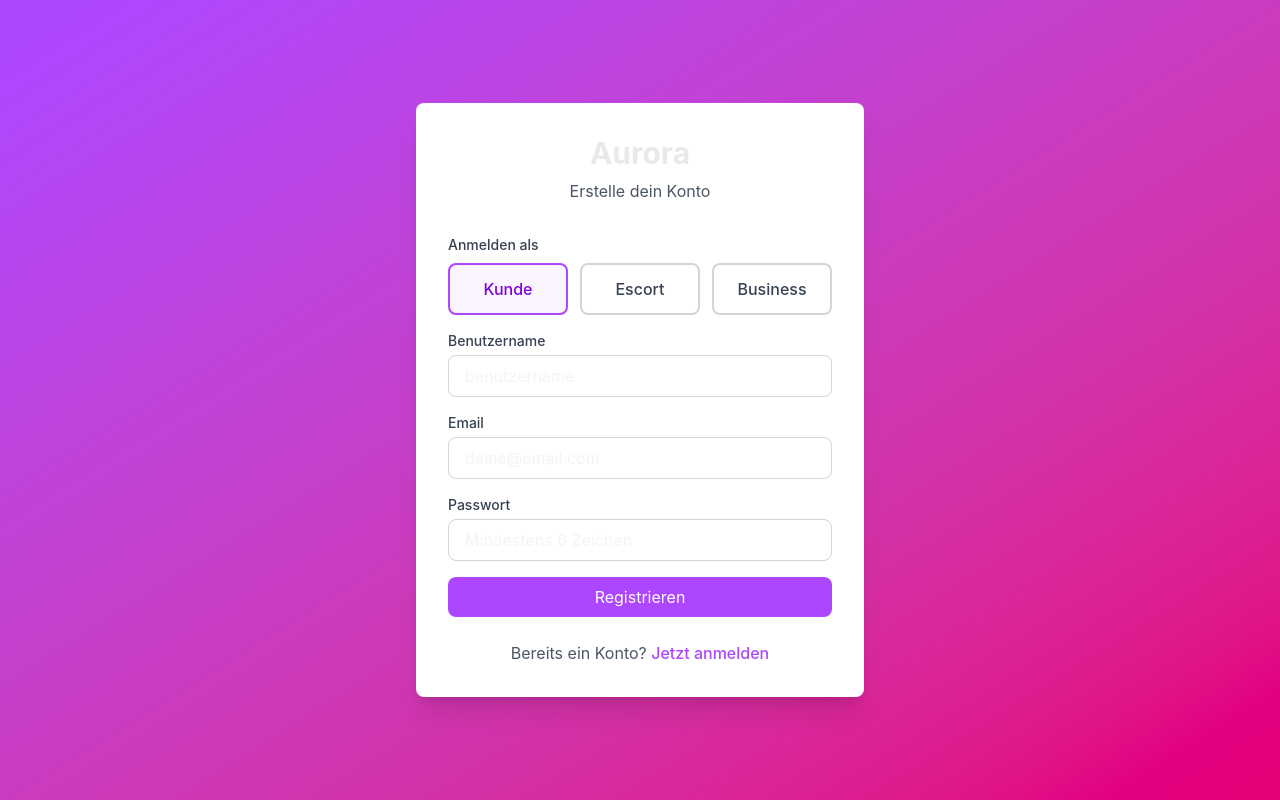
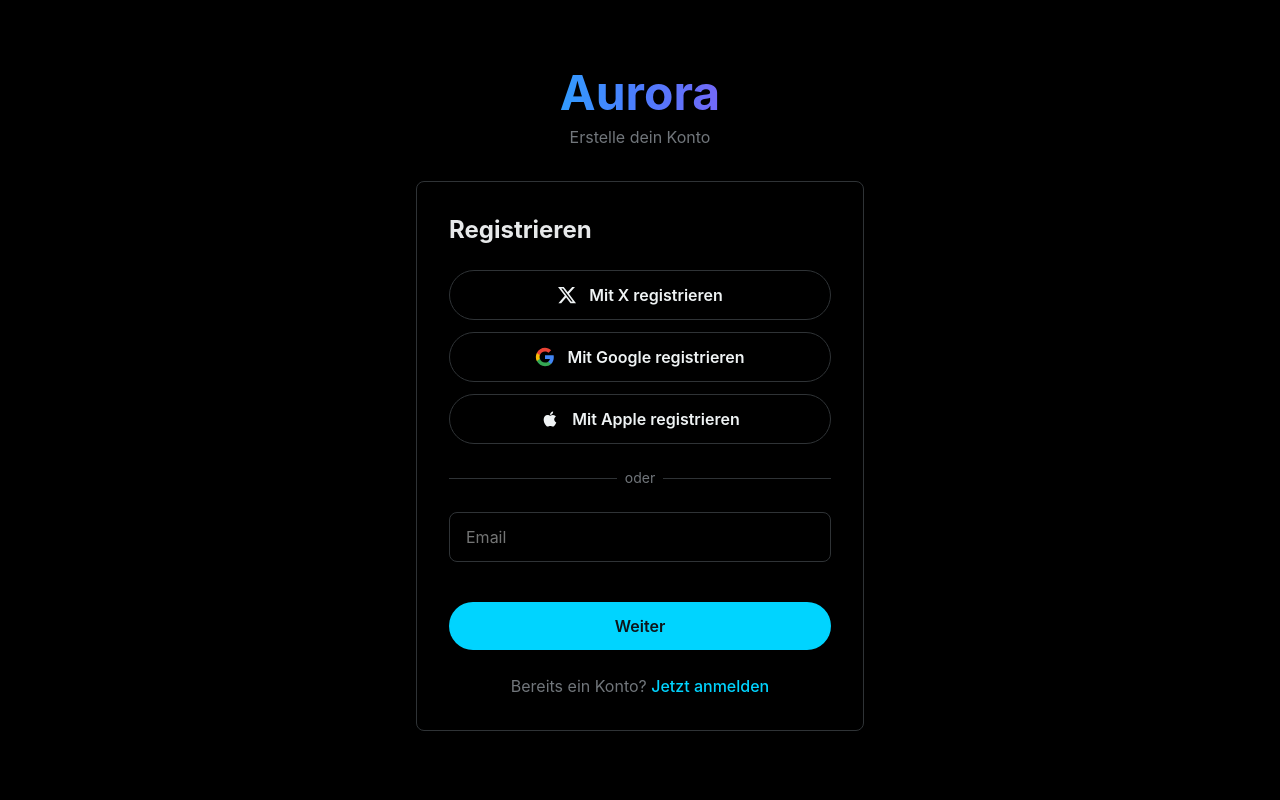
Before and after one commit to christophersteins/aurora, a Next.js app in the folder frontend/: page /register in a window 1280 px wide. Built offline with nearby package versions, Linux system fonts and the light colour scheme; no server answers.

Commit message:
feat: Create Header component with logo, navigation and auth-based buttons

```diff
--- a/frontend/src/app/login/page.tsx
+++ b/frontend/src/app/login/page.tsx
@@ -5,6 +5,7 @@
 import Link from 'next/link';
 import { useAuthStore } from '@/store/authStore';
 import { authService } from '@/services/auth.service';
+import { Lock } from 'lucide-react';
 
 export default function LoginPage() {
   const router = useRouter();
@@ -14,8 +15,28 @@
   const [password, setPassword] = useState('');
   const [loading, setLoading] = useState(false);
   const [error, setError] = useState('');
+  const [showPasswordField, setShowPasswordField] = useState(false);
 
-  const handleSubmit = async (e: React.FormEvent) => {
+  const handleEmailSubmit = (e?: React.FormEvent) => {
+    if (e) e.preventDefault();
+    if (email.trim()) {
+      setShowPasswordField(true);
+    }
+  };
+
+  const handleEmailBlur = () => {
+    if (email.trim() && !showPasswordField) {
+      setShowPasswordField(true);
+    }
+  };
+
+  const handleEmailKeyDown = (e: React.KeyboardEvent<HTMLInputElement>) => {
+    if (e.key === 'Enter') {
+      handleEmailSubmit();
+    }
+  };
+
+  const handleFinalSubmit = async (e: React.FormEvent) => {
     e.preventDefault();
     setLoading(true);
     setError('');
@@ -32,6 +53,10 @@
     } finally {
       setLoading(false);
     }
+  };
+
+  const handleSocialLogin = (provider: string) => {
+    console.log(`${provider} Login - wird später implementiert`);
   };
 
   return (
@@ -53,44 +78,95 @@
             </div>
           )}
 
-          <form onSubmit={handleSubmit} className="space-y-6">
+          {/* Social Login Buttons */}
+          <div className="space-y-3 mb-6">
+            {/* X (Twitter) */}
+            <button
+              type="button"
+              onClick={() => handleSocialLogin('X')}
+              className="w-full btn-base btn-secondary flex items-center justify-center gap-3"
+            >
+              <svg className="w-5 h-5" viewBox="0 0 24 24" fill="currentColor">
+                <path d="M18.244 2.25h3.308l-7.227 8.26 8.502 11.24H16.17l-5.214-6.817L4.99 21.75H1.68l7.73-8.835L1.254 2.25H8.08l4.713 6.231zm-1.161 17.52h1.833L7.084 4.126H5.117z"/>
+              </svg>
+              <span>Mit X anmelden</span>
+            </button>
+
+            {/* Google */}
+            <button
+              type="button"
+              onClick={() => handleSocialLogin('Google')}
+              className="w-full btn-base btn-secondary flex items-center justify-center gap-3"
+            >
+              <svg className="w-5 h-5" viewBox="0 0 24 24">
+                <path fill="#4285F4" d="M22.56 12.25c0-.78-.07-1.53-.2-2.25H12v4.26h5.92c-.26 1.37-1.04 2.53-2.21 3.31v2.77h3.57c2.08-1.92 3.28-4.74 3.28-8.09z"/>
+                <path fill="#34A853" d="M12 23c2.97 0 5.46-.98 7.28-2.66l-3.57-2.77c-.98.66-2.23 1.06-3.71 1.06-2.86 0-5.29-1.93-6.16-4.53H2.18v2.84C3.99 20.53 7.7 23 12 23z"/>
+                <path fill="#FBBC05" d="M5.84 14.09c-.22-.66-.35-1.36-.35-2.09s.13-1.43.35-2.09V7.07H2.18C1.43 8.55 1 10.22 1 12s.43 3.45 1.18 4.93l2.85-2.22.81-.62z"/>
+                <path fill="#EA4335" d="M12 5.38c1.62 0 3.06.56 4.21 1.64l3.15-3.15C17.45 2.09 14.97 1 12 1 7.7 1 3.99 3.47 2.18 7.07l3.66 2.84c.87-2.6 3.3-4.53 6.16-4.53z"/>
+              </svg>
+              <span>Mit Google anmelden</span>
+            </button>
+
+            {/* Apple */}
+            <button
+              type="button"
+              onClick={() => handleSocialLogin('Apple')}
+              className="w-full btn-base btn-secondary flex items-center justify-center gap-3"
+            >
+              <svg className="w-5 h-5" viewBox="0 0 24 24" fill="currentColor">
+                <path d="M17.05 20.28c-.98.95-2.05.8-3.08.35-1.09-.46-2.09-.48-3.24 0-1.44.62-2.2.44-3.06-.35C2.79 15.25 3.51 7.59 9.05 7.31c1.35.07 2.29.74 3.08.8 1.18-.24 2.31-.93 3.57-.84 1.51.12 2.65.72 3.4 1.8-3.12 1.87-2.38 5.98.48 7.13-.57 1.5-1.31 2.99-2.54 4.09l.01-.01zM12.03 7.25c-.15-2.23 1.66-4.07 3.74-4.25.29 2.58-2.34 4.5-3.74 4.25z"/>
+              </svg>
+              <span>Mit Apple anmelden</span>
+            </button>
+          </div>
+
+          {/* Divider */}
+          <div className="relative my-6">
+            <div className="absolute inset-0 flex items-center">
+              <div className="w-full border-t border-border"></div>
+            </div>
+            <div className="relative flex justify-center text-sm">
+              <span className="px-2 bg-bg-primary text-text-secondary">oder</span>
+            </div>
+          </div>
+
+          {/* Email/Password Form */}
+          <form onSubmit={showPasswordField ? handleFinalSubmit : handleEmailSubmit} className="space-y-4">
             {/* Email */}
             <div>
-              <label htmlFor="email" className="block text-sm font-medium text-text-heading mb-2">
-                E-Mail
-              </label>
               <input
-                id="email"
                 type="email"
                 value={email}
                 onChange={(e) => setEmail(e.target.value)}
+                onBlur={handleEmailBlur}
+                onKeyDown={handleEmailKeyDown}
                 required
-                placeholder="deine@email.de"
+                placeholder="Email"
                 className="w-full px-4 py-3 bg-bg-primary border border-border rounded-lg focus:outline-none focus:ring-2 focus:ring-primary text-text-regular"
               />
             </div>
 
-            {/* Password */}
-            <div>
-              <label htmlFor="password" className="block text-sm font-medium text-text-heading mb-2">
-                Passwort
-              </label>
+            {/* Password (shown after email) */}
+            {showPasswordField && (
+              <div className="relative">
+                <Lock className="absolute left-3 top-1/2 transform -translate-y-1/2 w-5 h-5 text-text-secondary" />
                 <input
-                id="password"
                   type="password"
                   value={password}
                   onChange={(e) => setPassword(e.target.value)}
                   required
-                placeholder="••••••••"
-                className="w-full px-4 py-3 bg-bg-primary border border-border rounded-lg focus:outline-none focus:ring-2 focus:ring-primary text-text-regular"
+                  placeholder="Passwort"
+                  autoFocus
+                  className="w-full pl-10 pr-4 py-3 bg-bg-primary border border-border rounded-lg focus:outline-none focus:ring-2 focus:ring-primary text-text-regular"
                 />
               </div>
+            )}
 
             {/* Submit Button */}
             <button
               type="submit"
               disabled={loading}
-              className="w-full btn-base btn-primary"
+              className="w-full btn-base btn-primary mt-6"
             >
               {loading ? 'Lädt...' : 'Anmelden'}
             </button>
--- a/frontend/src/app/register/page.tsx
+++ b/frontend/src/app/register/page.tsx
@@ -3,130 +3,149 @@
 import { useState } from 'react';
 import { useRouter } from 'next/navigation';
 import Link from 'next/link';
-import { useAuthStore } from '@/store/authStore';
-import { authService } from '@/services/auth.service';
-import RoleSelector from '@/components/auth/RoleSelector';
-import { UserRole } from '@/types/user-role.enum';
 
 export default function RegisterPage() {
   const router = useRouter();
-  const { setAuth } = useAuthStore();
 
-  const [username, setUsername] = useState('');
   const [email, setEmail] = useState('');
-  const [password, setPassword] = useState('');
-  const [role, setRole] = useState<UserRole>(UserRole.CUSTOMER);
   const [loading, setLoading] = useState(false);
   const [error, setError] = useState('');
 
   const handleSubmit = async (e: React.FormEvent) => {
     e.preventDefault();
+    setLoading(true);
     setError('');
 
-    // Validierung
-    if (password.length < 6) {
-      setError('Passwort muss mindestens 6 Zeichen lang sein');
-      return;
-    }
+    try {
+      // TODO: Hier später die API-Anfrage zum Senden der Bestätigungs-Email implementieren
+      console.log('Sende Bestätigungs-Email an:', email);
 
-    setLoading(true);
+      // Temporärer Platzhalter - später durch echten API-Call ersetzen
+      await new Promise(resolve => setTimeout(resolve, 1000));
 
-    try {
-      const response = await authService.register({
-        email,
-        username,
-        password,
-        role,
-      });
-      setAuth(response.user, response.access_token);
-      router.push('/'); // Redirect zur Homepage
+      // Zeige Erfolgs-Nachricht oder leite weiter
+      alert(`Eine Bestätigungs-Email wurde an ${email} gesendet. Bitte überprüfe deinen Posteingang.`);
+
     } catch (err) {
       const errorMessage = err instanceof Error
         ? err.message
-        : (err as { response?: { data?: { message?: string } } })?.response?.data?.message || 'Registrierung fehlgeschlagen';
+        : 'Registrierung fehlgeschlagen';
       setError(errorMessage);
     } finally {
       setLoading(false);
     }
   };
 
+  const handleSocialLogin = (provider: string) => {
+    console.log(`${provider} Login - wird später implementiert`);
+  };
+
   return (
-    <div className="min-h-screen flex items-center justify-center bg-gradient-to-br from-purple-500 to-pink-600 p-4">
-      <div className="bg-white rounded-lg shadow-xl p-8 w-full max-w-md">
+    <div className="min-h-screen flex items-center justify-center p-4">
+      <div className="w-full max-w-md">
+        {/* Header */}
         <div className="text-center mb-8">
-          <h1 className="text-3xl font-bold text-gray-800 mb-2">Aurora</h1>
-          <p className="text-gray-600">Erstelle dein Konto</p>
+          <h1 className="text-5xl font-bold gradient-text mb-2">Aurora</h1>
+          <p className="text-text-secondary">Erstelle dein Konto</p>
         </div>
 
-        <form onSubmit={handleSubmit} className="space-y-4">
-          <RoleSelector selectedRole={role} onChange={setRole} />
+        {/* Register Card */}
+        <div className="bg-bg-primary border-depth rounded-lg p-8">
+          <h2 className="text-2xl mb-6">Registrieren</h2>
 
-          <div>
-            <label className="block text-sm font-medium text-gray-700 mb-1">
-              Benutzername
-            </label>
-            <input
-              type="text"
-              value={username}
-              onChange={(e) => setUsername(e.target.value)}
-              required
-              className="w-full px-4 py-2 border border-gray-300 rounded-lg focus:ring-2 focus:ring-purple-500 focus:border-transparent"
-              placeholder="benutzername"
-            />
+          {error && (
+            <div className="mb-6 p-4 bg-red-500 bg-opacity-10 border border-red-500 rounded-lg">
+              <p className="text-red-500 text-sm">{error}</p>
+            </div>
+          )}
+
+          {/* Social Login Buttons */}
+          <div className="space-y-3 mb-6">
+            {/* X (Twitter) */}
+            <button
+              type="button"
+              onClick={() => handleSocialLogin('X')}
+              className="w-full btn-base btn-secondary flex items-center justify-center gap-3"
+            >
+              <svg className="w-5 h-5" viewBox="0 0 24 24" fill="currentColor">
+                <path d="M18.244 2.25h3.308l-7.227 8.26 8.502 11.24H16.17l-5.214-6.817L4.99 21.75H1.68l7.73-8.835L1.254 2.25H8.08l4.713 6.231zm-1.161 17.52h1.833L7.084 4.126H5.117z"/>
+              </svg>
+              <span>Mit X registrieren</span>
+            </button>
+
+            {/* Google */}
+            <button
+              type="button"
+              onClick={() => handleSocialLogin('Google')}
+              className="w-full btn-base btn-secondary flex items-center justify-center gap-3"
+            >
+              <svg className="w-5 h-5" viewBox="0 0 24 24">
+                <path fill="#4285F4" d="M22.56 12.25c0-.78-.07-1.53-.2-2.25H12v4.26h5.92c-.26 1.37-1.04 2.53-2.21 3.31v2.77h3.57c2.08-1.92 3.28-4.74 3.28-8.09z"/>
+                <path fill="#34A853" d="M12 23c2.97 0 5.46-.98 7.28-2.66l-3.57-2.77c-.98.66-2.23 1.06-3.71 1.06-2.86 0-5.29-1.93-6.16-4.53H2.18v2.84C3.99 20.53 7.7 23 12 23z"/>
+                <path fill="#FBBC05" d="M5.84 14.09c-.22-.66-.35-1.36-.35-2.09s.13-1.43.35-2.09V7.07H2.18C1.43 8.55 1 10.22 1 12s.43 3.45 1.18 4.93l2.85-2.22.81-.62z"/>
+                <path fill="#EA4335" d="M12 5.38c1.62 0 3.06.56 4.21 1.64l3.15-3.15C17.45 2.09 14.97 1 12 1 7.7 1 3.99 3.47 2.18 7.07l3.66 2.84c.87-2.6 3.3-4.53 6.16-4.53z"/>
+              </svg>
+              <span>Mit Google registrieren</span>
+            </button>
+
+            {/* Apple */}
+            <button
+              type="button"
+              onClick={() => handleSocialLogin('Apple')}
+              className="w-full btn-base btn-secondary flex items-center justify-center gap-3"
+            >
+              <svg className="w-5 h-5" viewBox="0 0 24 24" fill="currentColor">
+                <path d="M17.05 20.28c-.98.95-2.05.8-3.08.35-1.09-.46-2.09-.48-3.24 0-1.44.62-2.2.44-3.06-.35C2.79 15.25 3.51 7.59 9.05 7.31c1.35.07 2.29.74 3.08.8 1.18-.24 2.31-.93 3.57-.84 1.51.12 2.65.72 3.4 1.8-3.12 1.87-2.38 5.98.48 7.13-.57 1.5-1.31 2.99-2.54 4.09l.01-.01zM12.03 7.25c-.15-2.23 1.66-4.07 3.74-4.25.29 2.58-2.34 4.5-3.74 4.25z"/>
+              </svg>
+              <span>Mit Apple registrieren</span>
+            </button>
           </div>
 
+          {/* Divider */}
+          <div className="relative my-6">
+            <div className="absolute inset-0 flex items-center">
+              <div className="w-full border-t border-border"></div>
+            </div>
+            <div className="relative flex justify-center text-sm">
+              <span className="px-2 bg-bg-primary text-text-secondary">oder</span>
+            </div>
+          </div>
+
+          {/* Email Registration Form */}
+          <form onSubmit={handleSubmit} className="space-y-4">
+            {/* Email */}
             <div>
-            <label className="block text-sm font-medium text-gray-700 mb-1">
-              Email
-            </label>
               <input
                 type="email"
                 value={email}
                 onChange={(e) => setEmail(e.target.value)}
                 required
-              className="w-full px-4 py-2 border border-gray-300 rounded-lg focus:ring-2 focus:ring-purple-500 focus:border-transparent"
-              placeholder="deine@email.com"
+                placeholder="Email"
+                className="w-full px-4 py-3 bg-bg-primary border border-border rounded-lg focus:outline-none focus:ring-2 focus:ring-primary text-text-regular"
               />
             </div>
 
-          <div>
-            <label className="block text-sm font-medium text-gray-700 mb-1">
-              Passwort
-            </label>
-            <input
-              type="password"
-              value={password}
-              onChange={(e) => setPassword(e.target.value)}
-              required
-              className="w-full px-4 py-2 border border-gray-300 rounded-lg focus:ring-2 focus:ring-purple-500 focus:border-transparent"
-              placeholder="Mindestens 6 Zeichen"
-            />
-          </div>
-
-          {error && (
-            <div className="p-3 bg-red-50 border border-red-200 rounded-lg">
-              <p className="text-red-700 text-sm">{error}</p>
-            </div>
-          )}
-
+            {/* Submit Button */}
             <button
               type="submit"
               disabled={loading}
-            className="w-full bg-purple-500 text-white py-2 rounded-lg hover:bg-purple-600 transition disabled:bg-gray-400 disabled:cursor-not-allowed"
+              className="w-full btn-base btn-primary mt-6"
             >
-            {loading ? 'Lädt...' : 'Registrieren'}
+              {loading ? 'Lädt...' : 'Weiter'}
             </button>
           </form>
 
+          {/* Login Link */}
           <div className="mt-6 text-center">
-          <p className="text-gray-600">
+            <p className="text-text-secondary">
               Bereits ein Konto?{' '}
-            <Link href="/login" className="text-purple-500 hover:underline font-medium">
+              <Link href="/login" className="font-medium hover:opacity-80 transition" style={{ color: '#00d4ff' }}>
                 Jetzt anmelden
               </Link>
             </p>
           </div>
         </div>
       </div>
+    </div>
   );
 }
--- a/frontend/src/components/auth/RoleSelector.tsx
+++ b/frontend/src/components/auth/RoleSelector.tsx
@@ -16,8 +16,8 @@
   ];
 
   return (
-    <div className="space-y-2">
-      <label className="block text-sm font-medium text-gray-700">
+    <div className="space-y-3">
+      <label className="block text-sm font-medium text-text-heading">
         Anmelden als
       </label>
       <div className="grid grid-cols-3 gap-3">
@@ -27,13 +27,20 @@
             type="button"
             onClick={() => onChange(role.value)}
             className={`
-              px-4 py-3 rounded-lg border-2 font-medium transition-all
+              px-4 py-3 rounded-full border font-medium transition-all
               ${
                 selectedRole === role.value
-                  ? 'border-purple-500 bg-purple-50 text-purple-700'
-                  : 'border-gray-300 bg-white text-gray-700 hover:border-gray-400'
+                  ? 'text-black border-primary'
+                  : 'bg-transparent text-text-button border-border hover:bg-opacity-50 hover:border-text-secondary'
               }
             `}
+            style={selectedRole === role.value ? {
+              backgroundColor: '#00d4ff',
+              borderColor: '#00d4ff'
+            } : {
+              backgroundColor: 'transparent',
+              borderColor: '#2f3336'
+            }}
           >
             {role.label}
           </button>
--- /dev/null
+++ b/frontend/src/components/eader.tsx
@@ -0,0 +1,90 @@
+'use client';
+
+import Link from 'next/link';
+import { useRouter } from 'next/navigation';
+import { useAuthStore } from '@/store/authStore';
+
+export default function Header() {
+  const router = useRouter();
+  const { isAuthenticated, logout } = useAuthStore();
+
+  const handleLogout = () => {
+    logout();
+    router.push('/login');
+  };
+
+  return (
+    <header className="bg-white shadow-sm border-b border-gray-200">
+      <div className="max-w-7xl mx-auto px-4 sm:px-6 lg:px-8">
+        <div className="flex justify-between items-center h-16">
+          {/* Logo - Links */}
+          <div className="flex items-center">
+            <Link href="/" className="flex items-center">
+              <div className="w-10 h-10 bg-gradient-to-br from-purple-500 to-pink-500 rounded-lg flex items-center justify-center">
+                <span className="text-white font-bold text-xl">A</span>
+              </div>
+              <span className="ml-3 text-xl font-bold text-gray-900">Aurora</span>
+            </Link>
+          </div>
+
+          {/* Navigation - Mitte */}
+          <nav className="hidden md:flex items-center space-x-8">
+            <Link
+              href="/"
+              className="text-gray-700 hover:text-purple-600 font-medium transition"
+            >
+              Home
+            </Link>
+            <Link
+              href="/members"
+              className="text-gray-700 hover:text-purple-600 font-medium transition"
+            >
+              Members
+            </Link>
+            {isAuthenticated && (
+              <>
+                <Link
+                  href="/dashboard"
+                  className="text-gray-700 hover:text-purple-600 font-medium transition"
+                >
+                  Dashboard
+                </Link>
+                <Link
+                  href="/escort-profile"
+                  className="text-gray-700 hover:text-purple-600 font-medium transition"
+                >
+                  Mein Profil
+                </Link>
+              </>
+            )}
+          </nav>
+
+          {/* Buttons - Rechts */}
+          <div className="flex items-center space-x-3">
+            {!isAuthenticated ? (
+              <>
+                <Link href="/login">
+                  <button className="px-4 py-2 text-gray-700 font-medium hover:text-purple-600 transition">
+                    Anmelden
+                  </button>
+                </Link>
+                <Link href="/register">
+                  <button className="px-5 py-2 bg-purple-600 text-white font-medium rounded-lg hover:bg-purple-700 transition shadow-sm">
+                    Registrieren
+                  </button>
+                </Link>
+              </>
+            ) : (
+              <button
+                onClick={handleLogout}
+                className="px-5 py-2 bg-red-600 text-white font-medium rounded-lg hover:bg-red-700 transition shadow-sm"
+              >
+                Abmelden
+              </button>
+            )}
+          </div>
+        </div>
+      </div>
+    </header>
+  );
+}
```
Lines whose indentation alone changed are shown as unchanged.
